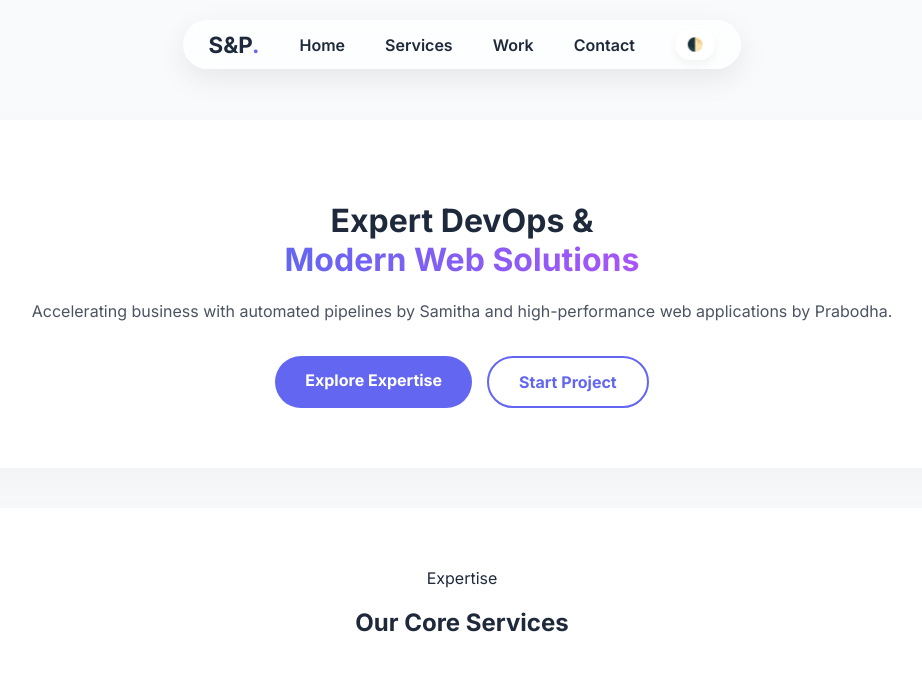
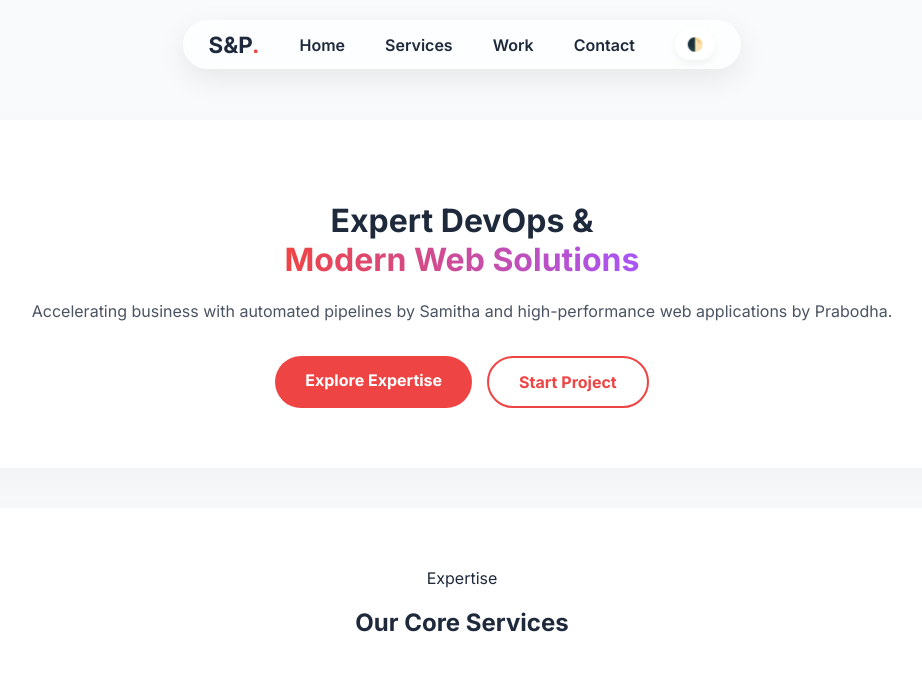
Before and after one commit to samitha01/portfolio-devops-assignment, a website: page src/index.html in a window 1280 px wide. Shown: the top 674 px of the page, without its empty margins (178-1100 px from the left). Drawn offline with Linux system fonts and the light colour scheme.

Commit message:
feat: drand color changed

```diff
--- a/src/styles/style.css
+++ b/src/styles/style.css
@@ -1,5 +1,5 @@
 :root {
-    --primary: #6366f1;
+    --primary: #ef4444;
     --accent: #a855f7;
     --dark-bg: #0f172a;
     --light-bg: #f8fafc;
```
